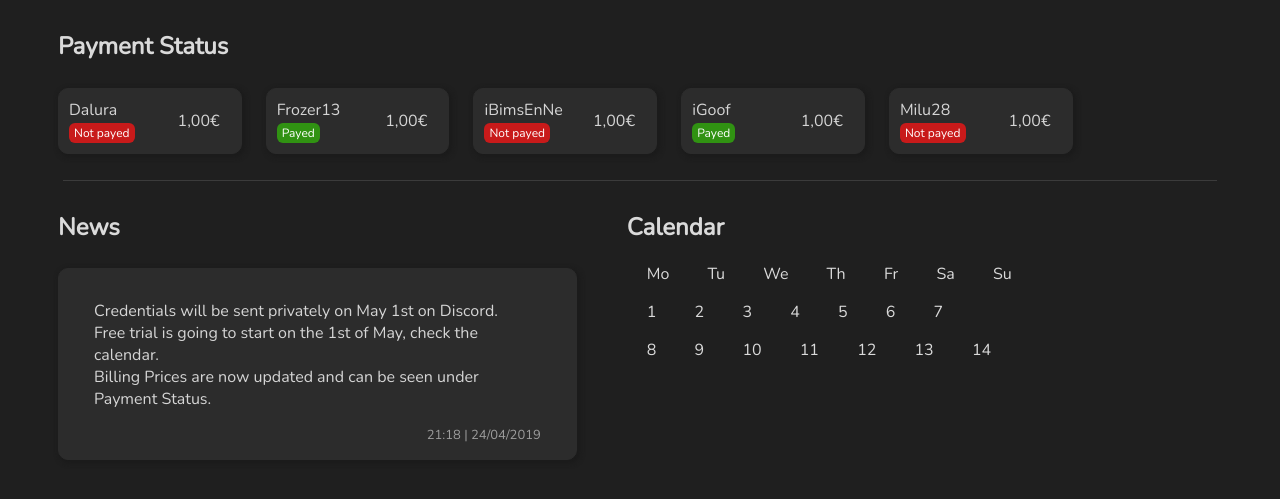
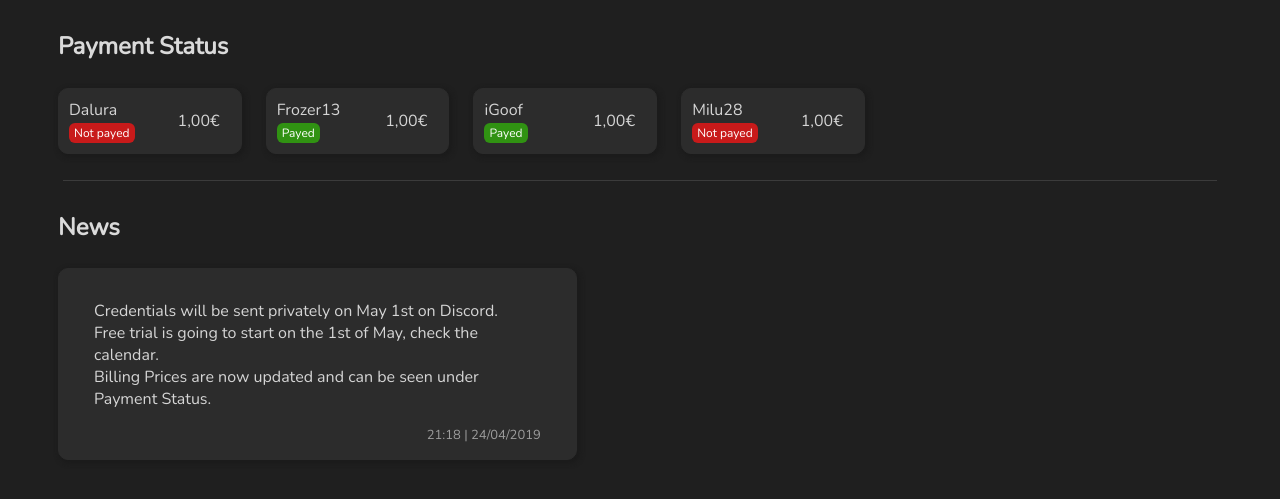
Before and after one commit to DM164/Grandpa-Mining, a PHP site: page / in a window 1280 px wide. Shown: the top 499 px of the page. Run offline with PHP 8.4, Linux system fonts and the light colour scheme.

Commit message:
Changed users

```diff
--- a/dark.css
+++ b/dark.css
@@ -108,3 +108,12 @@ h2{
     margin-right: 8%;
 
 }
+
+@media screen and (max-width: 500px){
+  .newscontainer {
+    width: 100%;
+  }
+  .container {
+    margin-right: 50px;
+  }
+}
--- a/index.html
+++ b/index.html
@@ -17,44 +17,11 @@
             <ul>
                 <li>Dalura <span class="price">1,00€</span> <br> <span class="statusNP">Not payed</span></li>
                 <li>Frozer13 <span class="price">1,00€</span> <br> <span class="status">Payed</span></li>
-                <li>iBimsEnNe <span class="price">1,00€</span> <br> <span class="statusNP">Not payed</span></li>
                 <li>iGoof <span class="price">1,00€</span> <br> <span class="status">Payed</span></li>
                 <li>Milu28 <span class="price">1,00€</span> <br> <span class="statusNP">Not payed</span></li>
             </ul>
         </div>
     <div class="line"></div>
-
-    <div class="calendarcontainer">
-            <h2>Calendar</h2>
-<!--- https://www.w3schools.com/code/tryit.asp?filename=G3OFSACP0RU6 --->
-            <ul>
-                <li>Mo</li>
-                <li>Tu</li>
-                <li>We</li>
-                <li>Th</li>
-                <li>Fr</li>
-                <li>Sa</li>
-                <li>Su</li>
-            </ul>
-            <ul>
-                <li>1</li>
-                <li>2</li>
-                <li>3</li>
-                <li>4</li>
-                <li>5</li>
-                <li>6</li>
-                <li>7</li>
-            </ul>
-            <ul>
-                <li>8</li>
-                <li>9</li>
-                <li>10</li>
-                <li>11</li>
-                <li>12</li>
-                <li>13</li>
-                <li>14</li>
-            </ul>
-    </div>
 
     <div class="newscontainer">
         <h2>News</h2>
```
